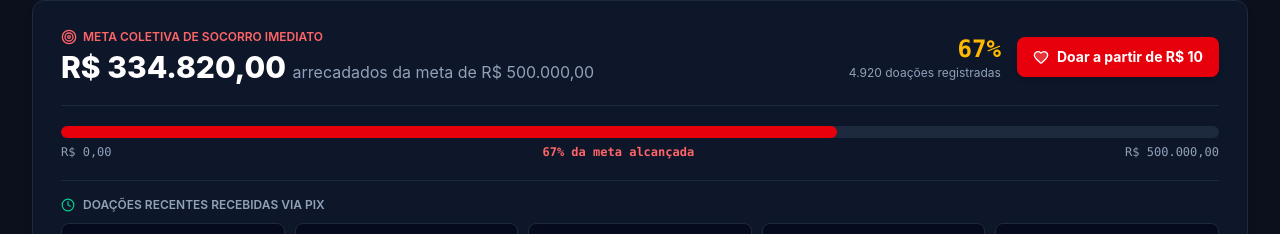
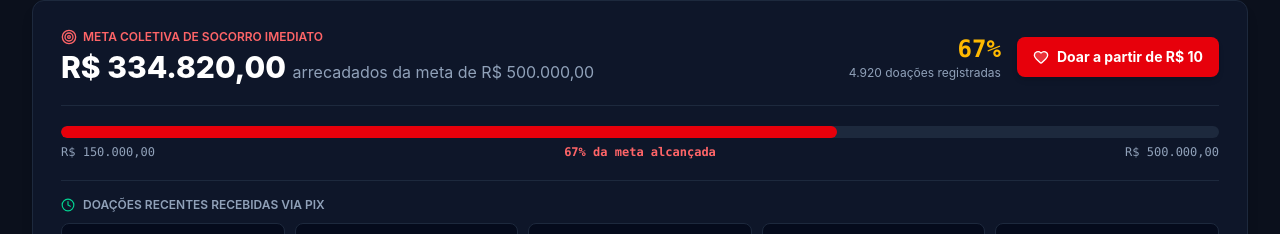
Before and after one commit to investimentosdosheiik/doa-o-sc-, a React (Vite) app: page / in a window 1280 px wide. Shown: the part 1245-1479 px from the top of the page. Built offline with nearby package versions, Linux system fonts and the light colour scheme.

Commit message:
feat: update donation goal progress tracker
Update the initial displayed amount to R$ 150.000,00 to reflect the current donation status.

```diff
--- a/src/components/GoalTracker.tsx
+++ b/src/components/GoalTracker.tsx
@@ -70,7 +70,7 @@ export const GoalTracker: React.FC<GoalTrackerProps> = ({
               />
             </div>
             <div className="mt-1.5 flex items-center justify-between text-xs text-slate-400 font-mono">
-              <span>R$ 0,00</span>
+              <span>R$ 150.000,00</span>
               <span className="text-red-400 font-semibold">{percentage}% da meta alcançada</span>
               <span>R$ 500.000,00</span>
             </div>
```
